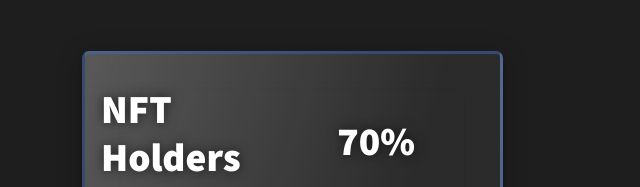
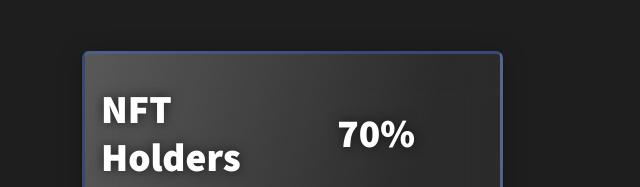
Before and after one commit to AnkitSharma-23/moon, a plain HTML site: page index.html in a window 1280 px wide. Shown: the part 508-695 px from the top of the page, 0-640 px from the left. Drawn offline with nearby package versions, Linux system fonts and the light colour scheme.

Commit message:
sat sec-2

```diff
--- a/index.html
+++ b/index.html
@@ -110,9 +110,9 @@
     <section class="bg-color">
         <div class="container pt-5 py-5">
             <div class="box-2 p-3 cursor pb-5">
-                <div class="d-flex">
-                    <h2 class="clr-white head-2 pt-3">NFT Holders </h2>
-                    <h2 class="clr-white head-2 pt-5 ps-5">70%</h2>
+                <div class="d-flex align-items-center pt-3">
+                    <h2 class="clr-white head-2">NFT Holders </h2>
+                    <h2 class="clr-white head-2 align-items-center ps-5">70%</h2>
                 </div>
                 <p class="par-2 pt-2">NFT Holders will earn $TNAT via p2e mechanism.</p>
             </div>
```
